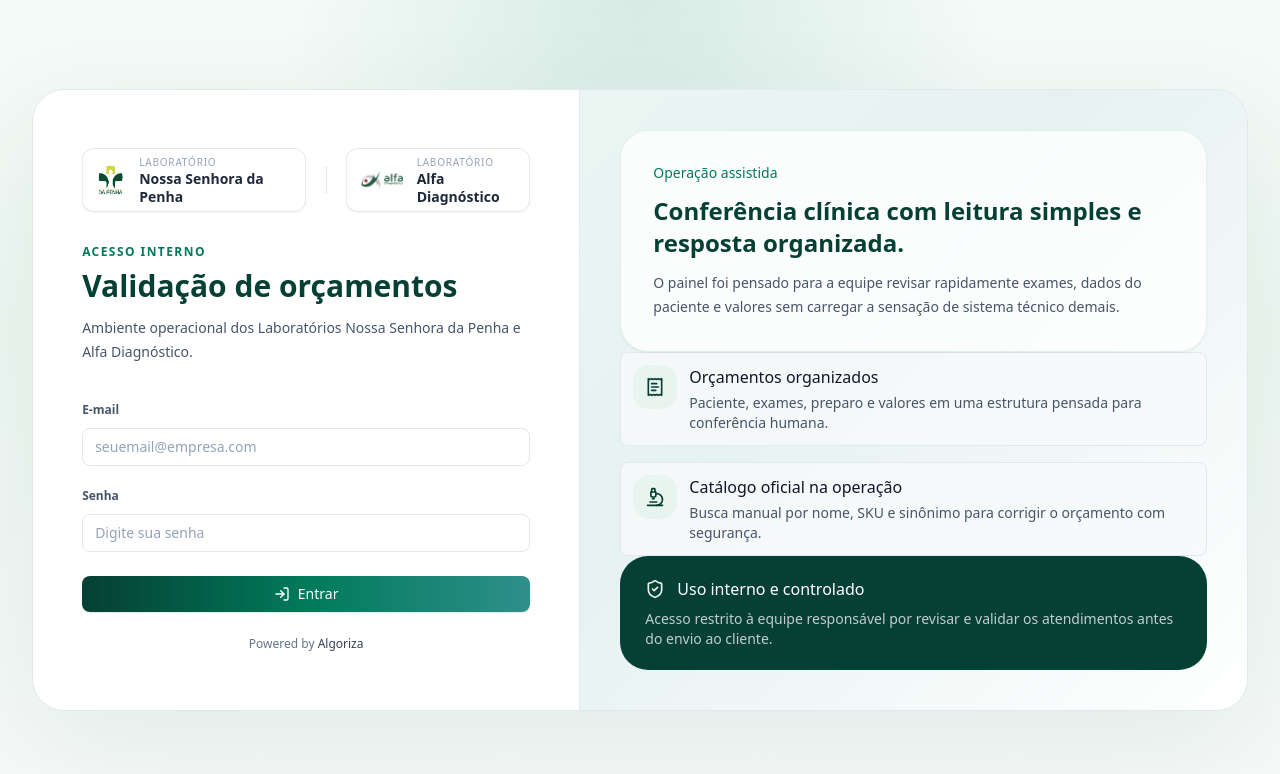
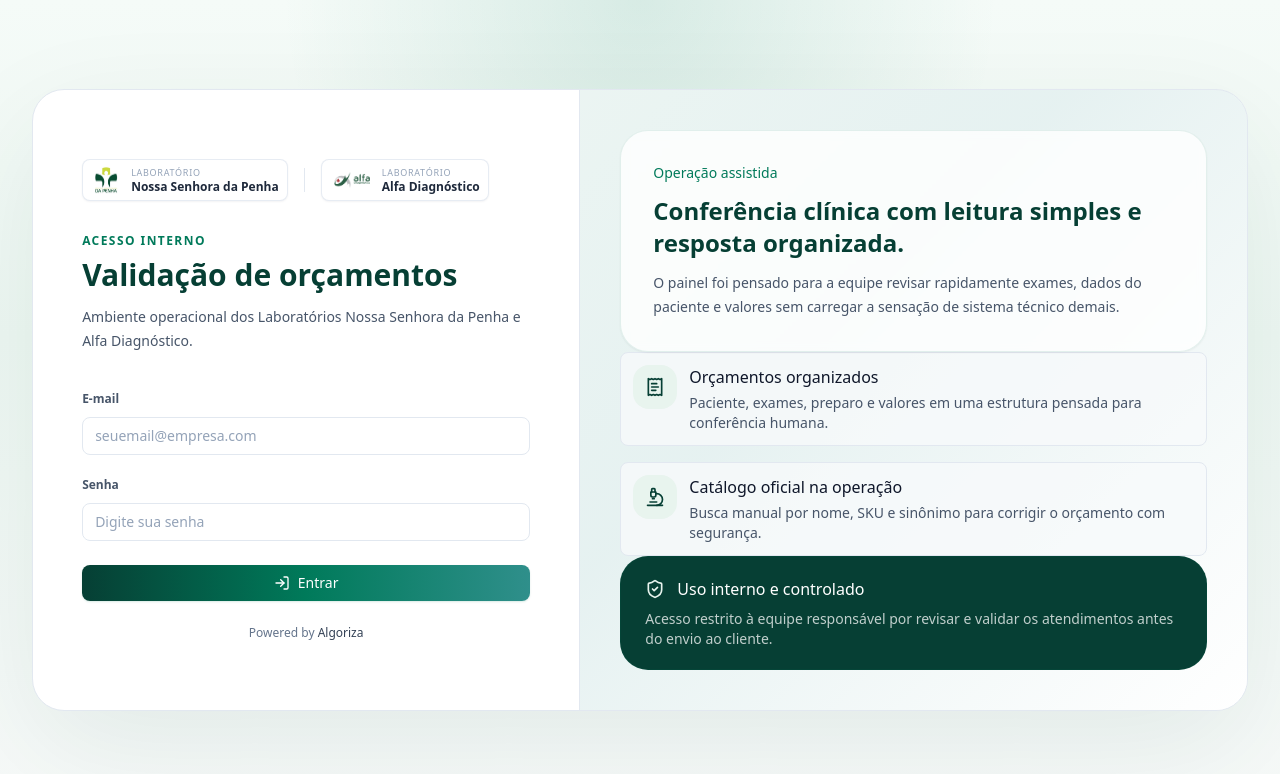
Before and after one commit to rogeriomagro/algoriza-laboratorio-web, a Next.js app: page /login in a window 1280 px wide. Shown: the top 774 px of the page. Built offline with nearby package versions, Linux system fonts and the light colour scheme; no server answers.

Commit message:
refina header do kanban

```diff
--- a/components/layout/AppShell.tsx
+++ b/components/layout/AppShell.tsx
@@ -2,7 +2,7 @@
 
 import Link from "next/link";
 import { usePathname, useRouter } from "next/navigation";
-import { Activity, ChevronDown, LogOut, RefreshCw, UserRound } from "lucide-react";
+import { ChevronDown, LogOut, RefreshCw, UserRound } from "lucide-react";
 import { supabase } from "@/lib/supabase/client";
 import { useValidatorName } from "@/hooks/useValidatorName";
 import { LabBrand } from "@/components/layout/LabBrand";
@@ -26,27 +26,29 @@ export function AppShell({ children, onRefresh, realtimeState }: AppShellProps)
   const navItems = [
     { href: "/", label: "Kanban", disabled: false },
     { href: "/usuarios", label: "Usuários", disabled: false },
-    { href: "/sugestoes-base", label: "Base de exames", disabled: true, badge: "Em homologação" },
+    { href: "/sugestoes-base", label: "Base de exames", disabled: true },
   ];
 
   return (
     <div className="min-h-screen">
       <header className="sticky top-0 z-30 border-b border-brand-forest/10 bg-white/95 backdrop-blur">
-        <div className="mx-auto flex max-w-[1600px] flex-col gap-3 px-4 py-2.5">
-          <div className="flex flex-col gap-3 xl:flex-row xl:items-center xl:justify-between">
-            <div className="flex min-w-0 flex-col gap-3 xl:flex-row xl:items-center xl:gap-5">
+        <div className="mx-auto max-w-[1600px] px-4 py-2.5">
+          <div className="relative flex flex-wrap items-center justify-between gap-x-3 gap-y-2 pr-0 min-[1366px]:flex-nowrap min-[1366px]:gap-x-4">
+            <div className="flex min-w-0 items-center gap-3 min-[1366px]:shrink min-[1366px]:basis-[30%]">
               <div className="shrink-0">
                 <LabBrand compact />
               </div>
 
-              <div className="min-w-0 xl:max-w-[260px]">
-                <p className="text-[14px] font-semibold leading-tight tracking-tight text-brand-forest sm:text-[15px]">
+              <div className="min-w-0 max-w-[230px]">
+                <p className="truncate text-[13px] font-semibold leading-tight tracking-tight text-brand-forest min-[1366px]:text-[14px]">
                   Validação de Orçamentos
                 </p>
-                <p className="mt-0.5 truncate text-xs text-slate-600">Penha + Alfa Diagnóstico</p>
+                <p className="truncate text-[11px] text-slate-600 min-[1366px]:text-xs">Penha + Alfa Diagnóstico</p>
               </div>
+            </div>
 
-              <nav className="flex flex-wrap items-center gap-0 rounded-xl border border-slate-200 bg-white shadow-sm shadow-slate-900/5">
+            <div className="flex items-center gap-2 min-[1366px]:shrink-0">
+              <nav className="flex items-center rounded-xl border border-slate-200 bg-white shadow-sm shadow-slate-900/5">
                 {navItems.map((item, index) => {
                   const active = pathname === item.href;
                   const edgeClass =
@@ -61,14 +63,9 @@ export function AppShell({ children, onRefresh, realtimeState }: AppShellProps)
                       <span
                         key={item.href}
                         title="Função em desenvolvimento"
-                        className={`inline-flex items-center gap-2 border-l border-slate-200 px-4 py-2 text-sm font-medium text-slate-400 first:border-l-0 ${edgeClass}`}
+                        className={`border-l border-slate-200 px-3 py-2 text-sm font-medium text-slate-500 first:border-l-0 ${edgeClass}`}
                       >
-                        <span>{item.label}</span>
-                        {item.badge ? (
-                          <span className="rounded-full border border-slate-200 bg-slate-50 px-2 py-0.5 text-[10px] font-semibold text-slate-500">
-                            {item.badge}
-                          </span>
-                        ) : null}
+                        {item.label}
                       </span>
                     );
                   }
@@ -77,7 +74,7 @@ export function AppShell({ children, onRefresh, realtimeState }: AppShellProps)
                     <Link
                       key={item.href}
                       href={item.href}
-                      className={`border-l border-slate-200 px-4 py-2 text-sm font-medium transition first:border-l-0 ${edgeClass} ${
+                      className={`border-l border-slate-200 px-3 py-2 text-sm font-medium transition first:border-l-0 ${edgeClass} ${
                         active
                           ? "bg-brand-mint/60 text-brand-forest shadow-inner shadow-brand-emerald/5"
                           : "text-slate-700 hover:bg-slate-50"
@@ -88,40 +85,42 @@ export function AppShell({ children, onRefresh, realtimeState }: AppShellProps)
                   );
                 })}
               </nav>
+
+              <span className="rounded-full border border-brand-emerald/15 bg-brand-mint/30 px-2.5 py-1 text-[11px] font-medium text-brand-forest">
+                Em homologação
+              </span>
             </div>
 
-            <div className="flex flex-wrap items-center gap-2 xl:justify-end">
+            <div className="flex items-center justify-end gap-2 min-[1366px]:shrink-0">
               {realtimeState ? (
-                <span className="inline-flex items-center gap-2 rounded-full border border-slate-200 bg-white px-3 py-1.5 text-xs font-medium text-slate-600">
+                <span className="inline-flex h-9 items-center gap-2 rounded-full border border-slate-200 bg-white px-3 text-xs font-medium text-slate-600">
                   <span className="h-2 w-2 rounded-full bg-emerald-500" />
                   Online
                 </span>
               ) : null}
 
-              <div className="inline-flex items-center gap-2 rounded-xl border border-brand-emerald/15 bg-brand-mint/30 px-3 py-1.5 text-sm text-brand-forest shadow-sm shadow-slate-900/5">
-                <UserRound className="h-4 w-4 text-brand-forest/80" />
-                <span className="whitespace-nowrap font-medium">
+              <div className="inline-flex h-9 max-w-[210px] items-center gap-2 rounded-xl border border-brand-emerald/15 bg-brand-mint/30 px-3 text-sm text-brand-forest shadow-sm shadow-slate-900/5">
+                <UserRound className="h-4 w-4 shrink-0 text-brand-forest/80" />
+                <span className="truncate whitespace-nowrap font-medium">
                   Validador: {validatorName || "Usuário sem nome"}
                 </span>
-                <ChevronDown className="h-4 w-4 text-brand-forest/60" />
+                <ChevronDown className="h-4 w-4 shrink-0 text-brand-forest/60" />
               </div>
 
               {onRefresh ? (
-                <button className="btn btn-secondary h-10 px-4 py-0" onClick={onRefresh}>
+                <button className="btn btn-secondary h-9 px-3.5 py-0" onClick={onRefresh}>
                   <RefreshCw className="h-4 w-4" />
                   Atualizar
                 </button>
               ) : null}
 
-              <button className="btn btn-secondary h-10 px-4 py-0" onClick={logout}>
+              <button className="btn btn-secondary h-9 px-3.5 py-0" onClick={logout}>
                 <LogOut className="h-4 w-4" />
                 Sair
               </button>
             </div>
-          </div>
 
-          <div className="flex justify-end">
-            <p className="text-[11px] text-slate-400">
+            <p className="absolute bottom-0 right-0 hidden text-[10px] text-slate-400 min-[1366px]:block">
               Powered by <span className="font-medium text-slate-500">Algoriza</span>
             </p>
           </div>
--- a/components/layout/LabBrand.tsx
+++ b/components/layout/LabBrand.tsx
@@ -8,38 +8,38 @@ interface LabBrandProps {
 
 export function LabBrand({ compact = false }: LabBrandProps) {
   return (
-    <div className={`flex items-center ${compact ? "gap-2.5" : "gap-5"}`}>
-      <div className="flex items-center gap-2.5 rounded-xl border border-slate-200/90 bg-white px-2.5 py-1.5 shadow-sm shadow-slate-900/5">
-        <div className="flex h-10 w-10 items-center justify-center overflow-hidden rounded-lg bg-white">
+    <div className={`flex items-center ${compact ? "gap-2" : "gap-4"}`}>
+      <div className="flex items-center gap-2 rounded-lg border border-slate-200/80 bg-white px-2 py-1 shadow-sm shadow-slate-900/5">
+        <div className="flex h-8 w-8 items-center justify-center overflow-hidden rounded-md bg-white">
           <Image
             src="/labs/penha-logo.jpg"
             alt="Laboratório Nossa Senhora da Penha"
-            width={36}
-            height={36}
-            className="h-8 w-8 object-contain"
+            width={30}
+            height={30}
+            className="h-7 w-7 object-contain"
           />
         </div>
-        <div className={compact ? "hidden lg:block" : "block"}>
-          <span className="block text-[10px] uppercase tracking-[0.08em] text-slate-400">Laboratório</span>
-          <span className="block text-sm font-semibold leading-tight text-slate-800">Nossa Senhora da Penha</span>
+        <div className={compact ? "hidden min-[1180px]:block" : "block"}>
+          <span className="block text-[9px] uppercase tracking-[0.08em] text-slate-400">Laboratório</span>
+          <span className="block text-xs font-semibold leading-tight text-slate-800">Nossa Senhora da Penha</span>
         </div>
       </div>
 
-      <div className="h-7 w-px bg-slate-200" />
+      <div className="h-6 w-px bg-slate-200" />
 
-      <div className="flex items-center gap-2.5 rounded-xl border border-slate-200/90 bg-white px-2.5 py-1.5 shadow-sm shadow-slate-900/5">
-        <div className="flex h-10 w-[54px] items-center justify-center overflow-hidden rounded-lg bg-white px-1">
+      <div className="flex items-center gap-2 rounded-lg border border-slate-200/80 bg-white px-2 py-1 shadow-sm shadow-slate-900/5">
+        <div className="flex h-8 w-11 items-center justify-center overflow-hidden rounded-md bg-white px-1">
           <Image
             src="/labs/alfa-logo.png"
             alt="Alfa Diagnóstico"
-            width={50}
-            height={30}
-            className="h-7 w-auto object-contain"
+            width={42}
+            height={24}
+            className="h-6 w-auto object-contain"
           />
         </div>
-        <div className={compact ? "hidden lg:block" : "block"}>
-          <span className="block text-[10px] uppercase tracking-[0.08em] text-slate-400">Laboratório</span>
-          <span className="block text-sm font-semibold leading-tight text-slate-800">Alfa Diagnóstico</span>
+        <div className={compact ? "hidden min-[1180px]:block" : "block"}>
+          <span className="block text-[9px] uppercase tracking-[0.08em] text-slate-400">Laboratório</span>
+          <span className="block text-xs font-semibold leading-tight text-slate-800">Alfa Diagnóstico</span>
         </div>
       </div>
     </div>
```
